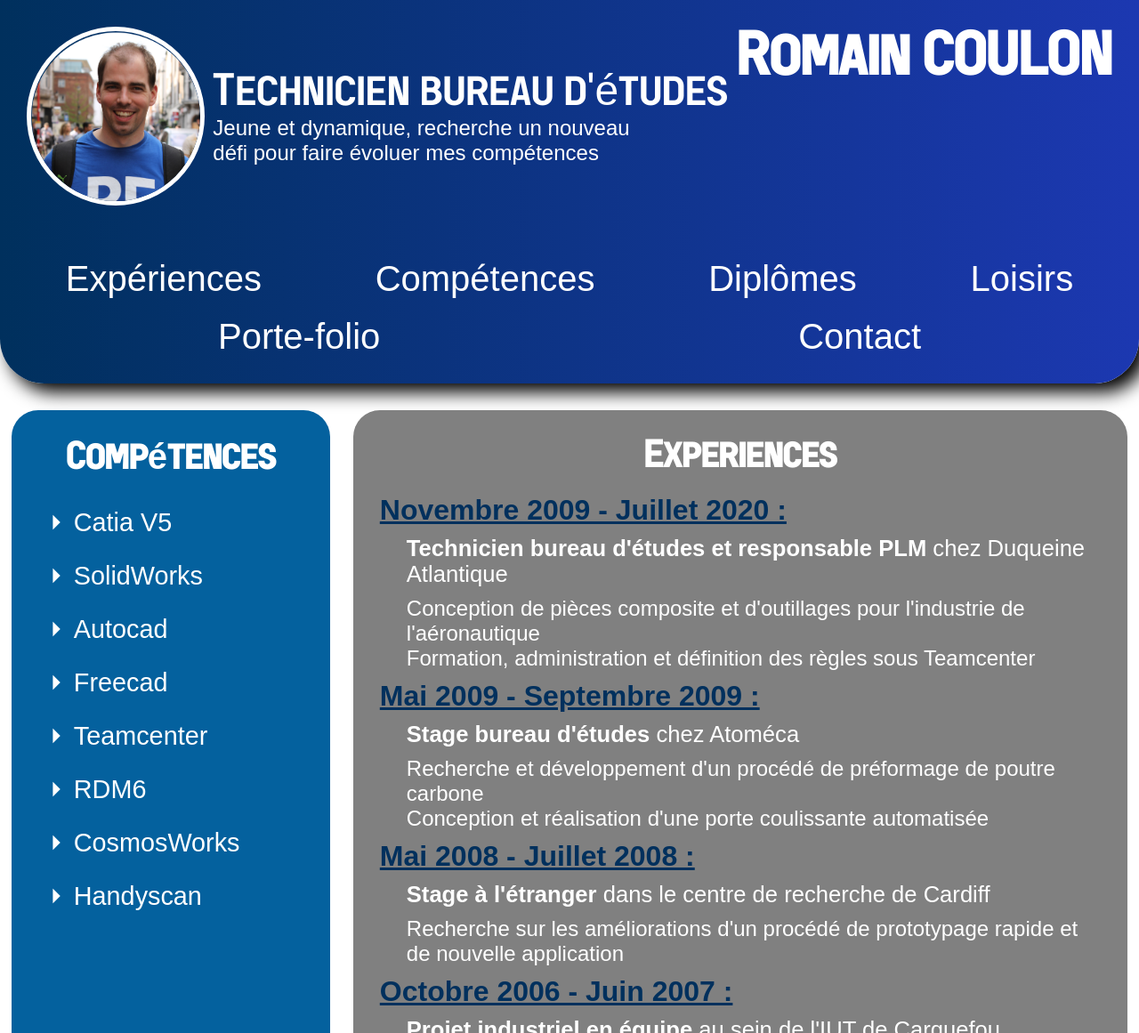
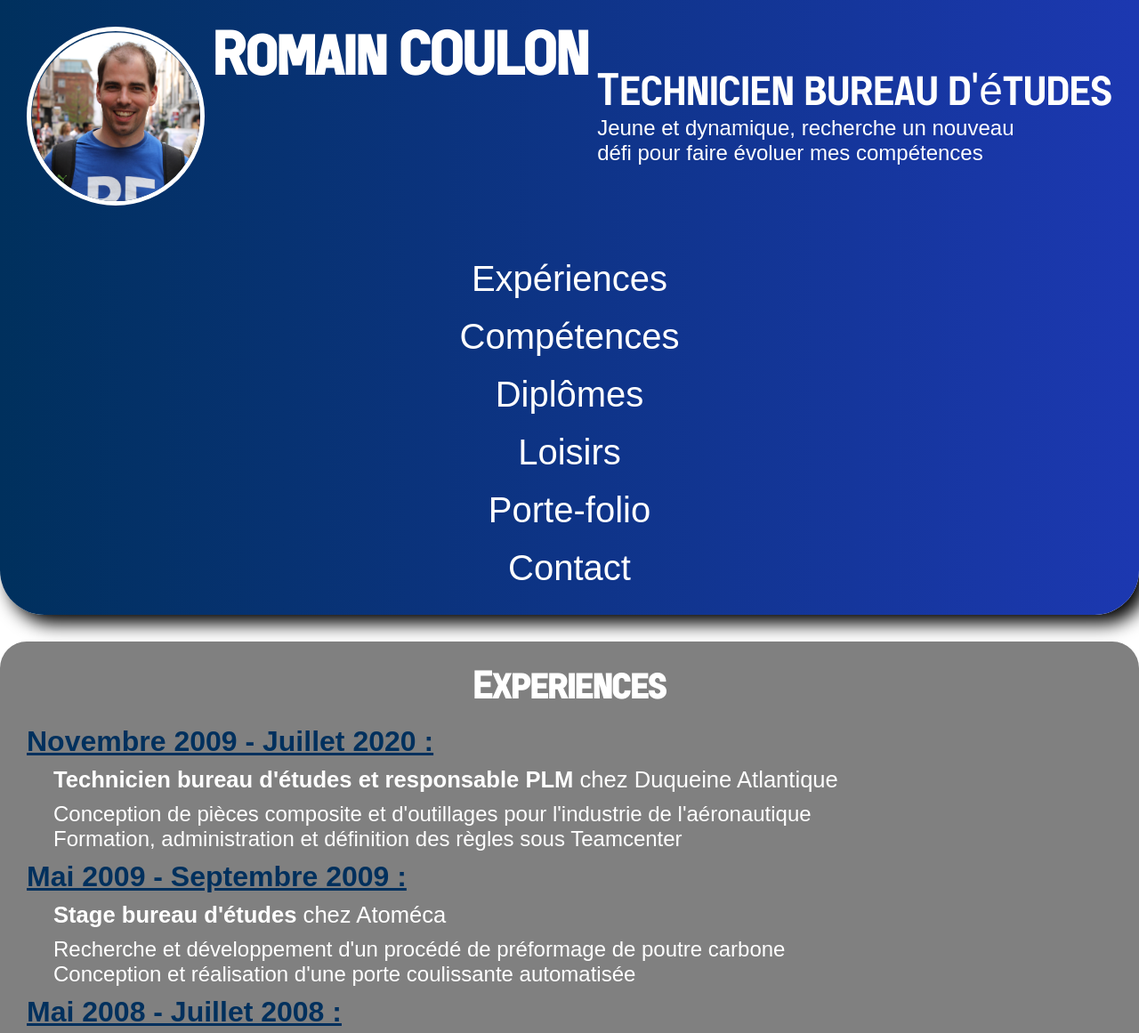
Before and after one commit to Rcoulon44/CV, a plain HTML site: page index.html in a window 1280 px wide. Shown: the top 1161 px of the page at 89% size. Drawn offline with Linux system fonts and the light colour scheme; files whose address does not match are found by name.

Commit message:
Add media query rules for smartphone navigation

```diff
--- a/css/style.css
+++ b/css/style.css
@@ -71,7 +71,7 @@ a:hover
 
 .menu {
   display: flex;
-  flex-wrap: wrap;
+  flex-wrap: nowrap;
   justify-content: space-around;
   text-align: center;
   font-size: 1.8em;
@@ -240,3 +240,39 @@ footer
 footer p{
   padding: 10px;
 }
+
+
+/* Media query rules for smartphone navigation */
+
+@media screen and (max-width: 1400px) {
+  .menu{
+    flex-direction: column;
+  }
+  #photo_profil{
+    order: 1;
+  }
+  .nom{
+    order: 2;
+  }
+  .texte_header{
+    order: 3;
+  }
+  main{
+    flex-direction: column;
+  }
+  .competences, .experiences, .diplomes, .loisirs{
+    width: 100%;
+  }
+  .experiences{
+    order: 1;
+  }
+  .competences{
+    order: 2;
+  }
+  .diplomes{
+    order: 3;
+  }
+  .loisirs{
+    order: 4;
+  }
+}
```
